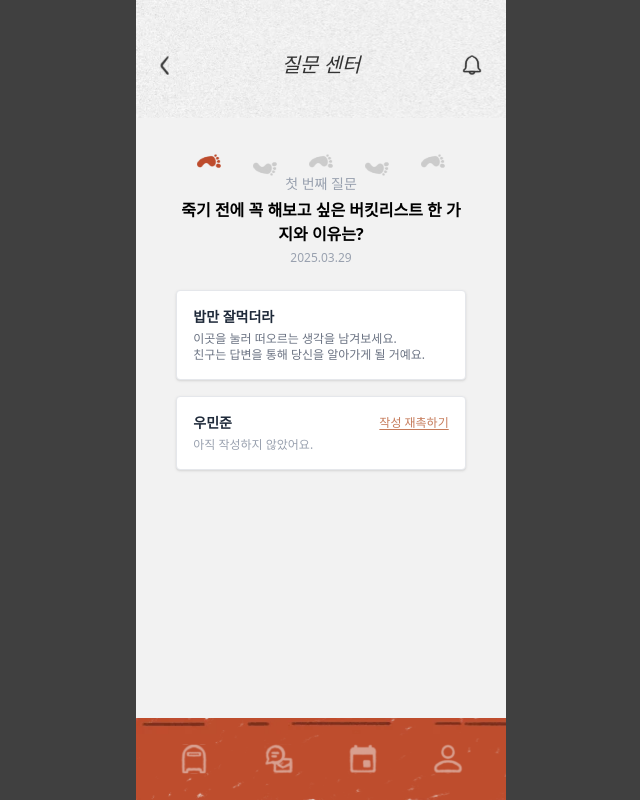
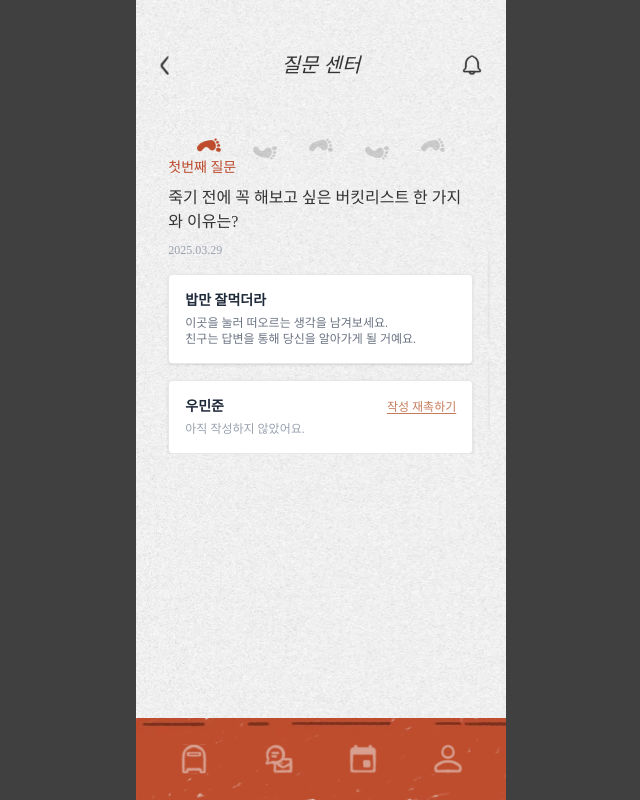
Before and after one commit to MeetCarrier/MeetCarrier-Front, a React (Vite) app: page /survey/1 in a window 1280 px wide. Shown: the whole page, without its empty margins (319-959 px from the left). Built offline with nearby package versions, Linux system fonts and the light colour scheme; a web font is replaced by a local one.

Commit message:
✨스와이프를 통한 질문 이동

```diff
--- a/src/pages/Chat/SurveyPage.tsx
+++ b/src/pages/Chat/SurveyPage.tsx
@@ -1,18 +1,30 @@
 import { useNavigate } from "react-router-dom";
-import { ChevronLeft, MoreVertical } from "lucide-react";
-import stamp from "../../assets/img/stamp.svg"; // 발자국 스탬프
+import { useState } from "react";
+import { Swiper, SwiperSlide } from "swiper/react";
+import "swiper/css";
+
+import stamp from "../../assets/img/stamp.svg";
 import bell_default from "../../assets/img/icons/NavIcon/bell_default.svg";
-import check_icon from "../../assets/img/icons/HobbyIcon/check.svg";
 import back_arrow from "../../assets/img/icons/HobbyIcon/back_arrow.svg";
 
 import NavBar from "../../components/NavBar";
 import FootPrintCheck from "./components/FootPrintCheck";
 
+const questions = [
+  "죽기 전에 꼭 해보고 싶은 버킷리스트 한 가지와 이유는?",
+  "가장 최근에 울었던 이유는 무엇인가요?",
+  "내가 생각하는 나의 가장 큰 장점은 무엇인가요?",
+  "스트레스를 해소하는 나만의 방법은?",
+  "나를 가장 웃게 만든 순간은 언제인가요?",
+];
+
 function SurveyPage() {
   const navigate = useNavigate();
+  const [currentStep, setCurrentStep] = useState(0);
 
   const handleBackClick = () => {
-    navigate("/?modal=true");
+    if (currentStep === 0) navigate("/?modal=true");
+    else setCurrentStep((prev) => prev - 1);
   };
 
   return (
@@ -31,28 +43,42 @@ function SurveyPage() {
           src={bell_default}
           alt="bell_default"
           className="absolute top-1/2 -translate-y-1/2 right-6 w-[20px] h-[20px] cursor-pointer"
-          onClick={handleBackClick}
+          onClick={() => navigate("/")}
         />
       </div>
-      <div className="flex flex-col w-full h-[calc(100%-200px)] p-4 z-0 bg-[#F2F2F2]">
-        {/* 메인 컨텐츠 영역 */}
-        {/* 발자국 스탬프 컴포넌트 */}
-        <FootPrintCheck currentStep={1} />
 
-        {/* 질문 박스 */}
-        <div className="px-6 text-center space-y-1 mb-6">
-          <p className="text-sm text-gray-400">첫 번째 질문</p>
-          <p className="text-md font-semibold">
-            죽기 전에 꼭 해보고 싶은 버킷리스트 한 가지와 이유는?
+      <div className="w-full h-[calc(100%-200px)] px-4 z-0 font-GanwonEduAll_Light">
+        <FootPrintCheck currentStep={currentStep + 1} />
+
+        <Swiper
+          spaceBetween={16}
+          slidesPerView={1.1}
+          centeredSlides={true}
+          onSlideChange={(swiper) => setCurrentStep(swiper.activeIndex)}
+          className="py-6"
+        >
+          {questions.map((question, index) => (
+            <SwiperSlide key={index}>
+              <div className="h-[calc(100%-400px)]">
+                <p className="text-sm text-[#BD4B2C] font-GanwonEduAll_Bold mb-1">
+                  {index + 1 === 1
+                    ? "첫번째 질문"
+                    : index + 1 === 2
+                    ? "두번째 질문"
+                    : index + 1 === 3
+                    ? "세번째 질문"
+                    : index + 1 === 4
+                    ? "네번째 질문"
+                    : "다섯번째 질문"}
                 </p>
-          <p className="text-xs text-gray-400">2025.03.29</p>
-        </div>
-
-        {/* 답변 영역 */}
-        <div className="px-6 space-y-4">
-          {/* 내 답변 */}
+                <p className="text-md font-GanwonEduAll_Bold my-2 text-[#333]">
+                  {question}
+                </p>
+                <p className="text-xs text-gray-400 mb-4">2025.03.29</p>
                 <div className="bg-white rounded p-4 shadow-sm border border-gray-200">
-            <p className="text-sm font-semibold text-gray-800">밥만 잘먹더라</p>
+                  <p className="text-sm font-semibold text-gray-800">
+                    밥만 잘먹더라
+                  </p>
                   <p className="text-xs text-gray-500 mt-1">
                     이곳을 눌러 떠오르는 생각을 남겨보세요.
                     <br />
@@ -60,17 +86,34 @@ function SurveyPage() {
                   </p>
                 </div>
 
-          {/* 상대 답변 */}
-          <div className="bg-white rounded p-4 shadow-sm border border-gray-200">
+                <div className="bg-white rounded p-4 shadow-sm border border-gray-200 mt-4">
                   <div className="flex justify-between items-center mb-1">
-              <p className="text-sm font-semibold text-gray-800">우민준</p>
+                    <p className="text-sm font-semibold text-gray-800">
+                      우민준
+                    </p>
                     <p className="text-xs text-[#C67B5A] underline underline-offset-2 cursor-pointer">
                       작성 재촉하기
                     </p>
                   </div>
-            <p className="text-xs text-gray-400">아직 작성하지 않았어요.</p>
+                  <p className="text-xs text-gray-400">
+                    아직 작성하지 않았어요.
+                  </p>
                 </div>
               </div>
+            </SwiperSlide>
+          ))}
+        </Swiper>
+
+        {currentStep === questions.length - 1 && (
+          <div className="flex justify-center mt-4">
+            <button
+              className="px-6 py-2 bg-[#C67B5A] text-white text-sm font-GanwonEduAll_Bold rounded-md"
+              onClick={() => alert("모든 질문이 완료되었습니다!")}
+            >
+              제출하기
+            </button>
+          </div>
+        )}
       </div>
     </>
   );
```
Lines whose indentation alone changed are shown as unchanged.
